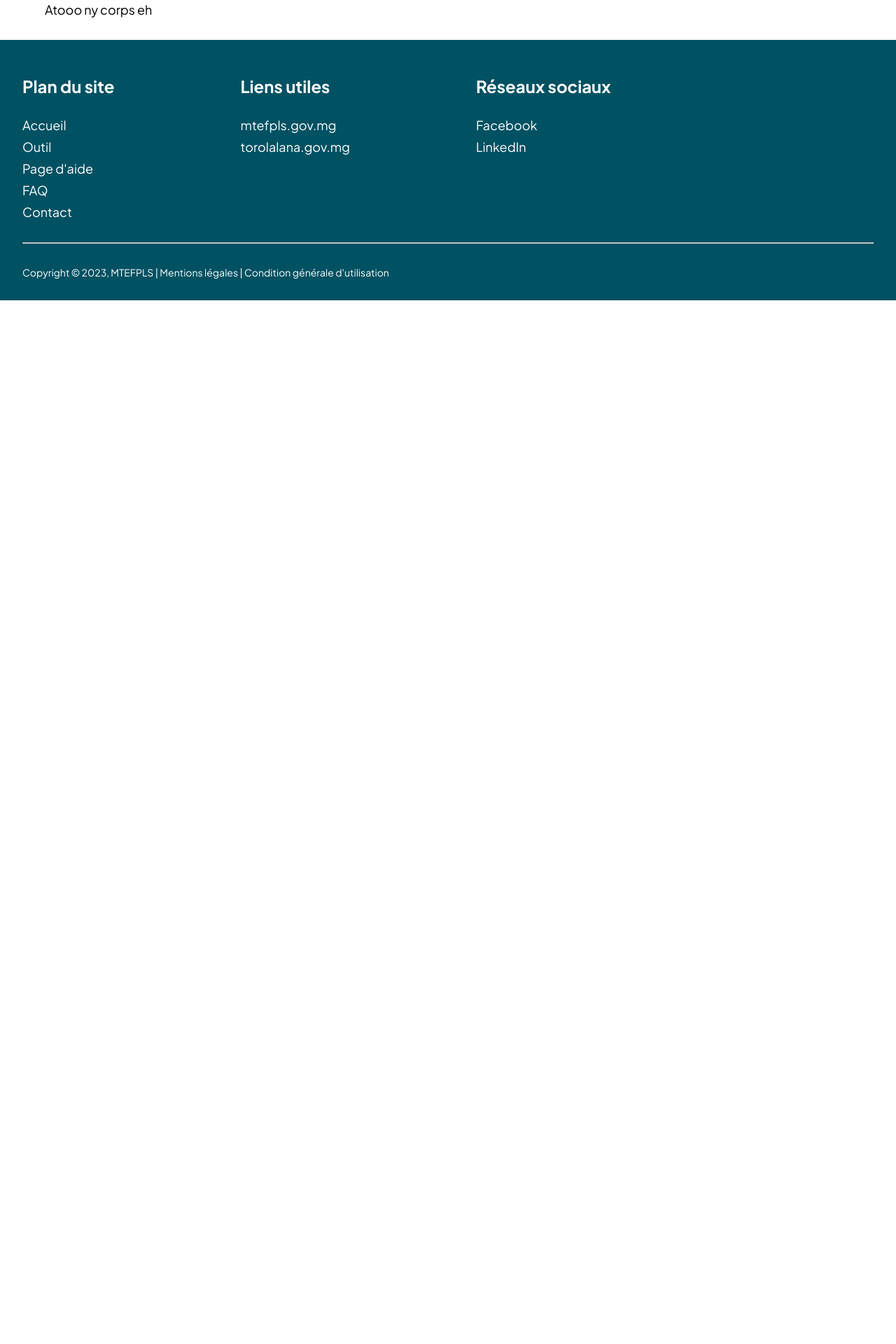
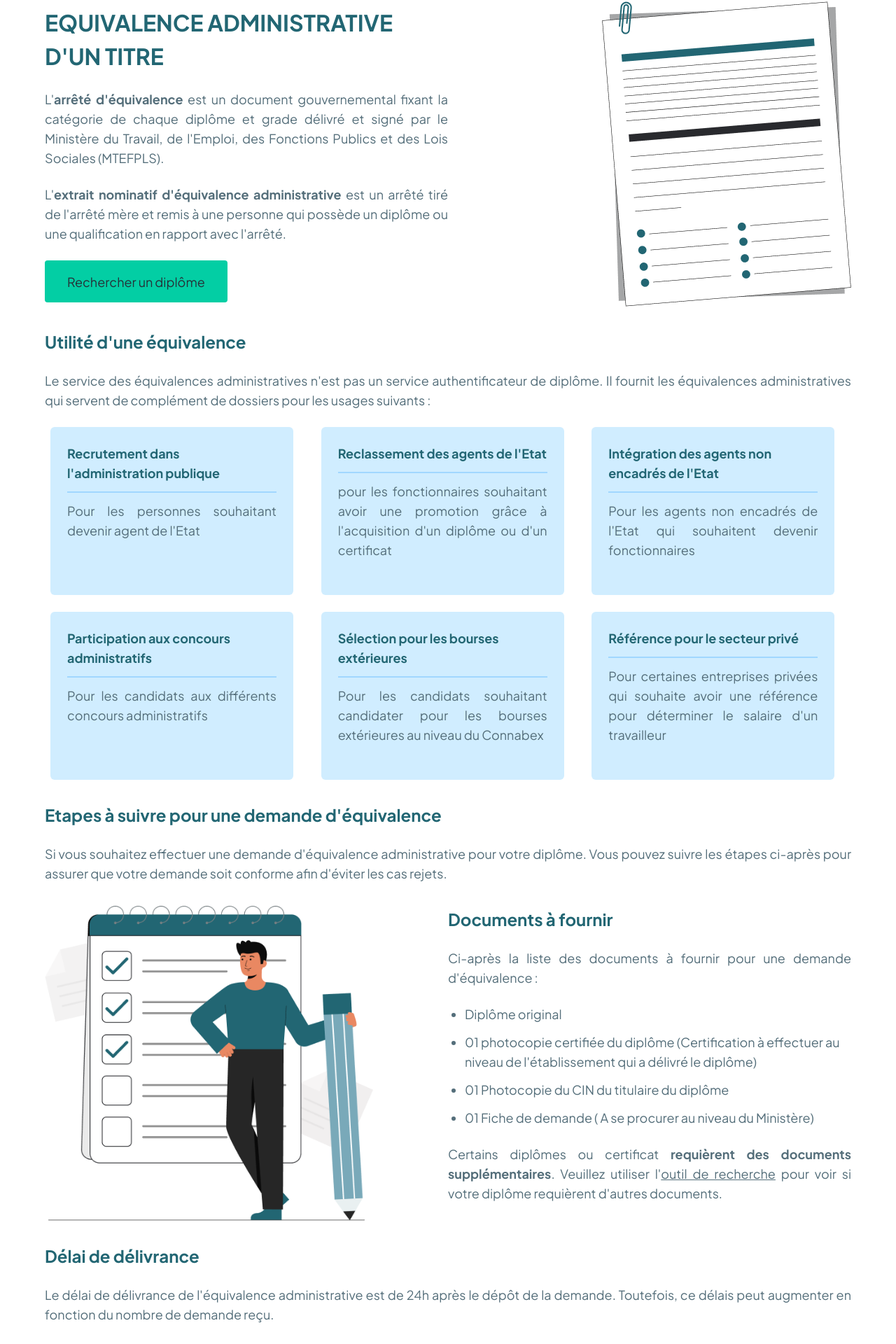
Before and after one commit to fanasinany/admin-equiv, a Next.js app: page / in a window 1280 px wide. Shown: the part 193-2113 px from the top of the page at 70% size. Before the commit the page ends 800 px from the top, so only its background shows below. Built offline with nearby package versions, Linux system fonts and the light colour scheme.

Commit message:
feat: integration homepage

```diff
--- a/src/app/page.module.scss
+++ b/src/app/page.module.scss
@@ -0,0 +1,91 @@
+@import "../styles/variables";
+.description {
+  display: flex;
+  align-items: center;
+  & > * {
+    width: 50%;
+  }
+  & > div:last-child {
+    display: flex;
+    align-items: center;
+    justify-content: flex-end;
+  }
+
+  @media (max-width: 915px) {
+    & > div {
+      width: 100%;
+    }
+    & > div:last-child {
+      display: none;
+    }
+    .buttonSeachWrapper {
+      display: flex;
+      justify-content: end;
+    }
+  }
+}
+
+.utility {
+  & > div {
+    display: grid;
+    grid-template-columns: repeat(auto-fit, minmax(347px, 1fr));
+    grid-gap: 24px;
+    padding: 0 8px;
+    @media (max-width: 1250px) {
+      grid-template-columns: repeat(auto-fit, minmax(300px, 1fr));
+    }
+
+    @media (max-width: 1110px) {
+      display: flex;
+      flex-wrap: wrap;
+      gap: 24px;
+      justify-content: center;
+    }
+  }
+}
+
+.step {
+  .usedDocument {
+    display: flex;
+    align-items: center;
+    margin-top: 32px;
+    & > div {
+      width: 50%;
+      &:first-child {
+        display: flex;
+        align-items: flex-start;
+      }
+      @media (max-width: 1150px) {
+        width: 60%;
+        &:first-child {
+          width: 40%;
+          margin-right: 20px;
+          img {
+            width: 100%;
+            height: 100%;
+          }
+        }
+      }
+    }
+    p a {
+      text-decoration: underline;
+    }
+
+    ul li {
+      margin-left: 24px;
+      margin-bottom: 12px;
+    }
+
+    @media (max-width: 875px) {
+      & > div {
+        width: 100%;
+        &:first-child {
+          display: none;
+        }
+      }
+    }
+  }
+}
+
+.delay {
+}
--- a/src/app/page.tsx
+++ b/src/app/page.tsx
@@ -1,10 +1,119 @@
-import Image from 'next/image'
-import styles from './page.module.scss'
+import React from "react";
+import styles from "./page.module.scss";
+import Image from "next/image";
+import paper from "../components/Assets/Images/paper.png";
+import layer from "../components/Assets/Images/layer.png";
+import CardServiceEquivalence from "@/components/CardServiceEquivalence";
+import Link from "next/link";
 
-export default function Home() {
+const Home = () => {
   return (
-    <div>
-      Atooo ny corps eh
-    </div>
-  )
-}
+    <React.Fragment>
+      <section className={styles.description}>
+        <div>
+          <h1>EQUIVALENCE ADMINISTRATIVE D&apos;UN TITRE</h1>
+          <p>
+            L'<strong>arrêté d'équivalence</strong> est un document
+            gouvernemental fixant la catégorie de chaque diplôme et grade
+            délivré et signé par le Ministère du Travail, de l'Emploi, des
+            Fonctions Publics et des Lois Sociales (MTEFPLS).
+          </p>
+          <p>
+            L'<strong>extrait nominatif d'équivalence administrative</strong>{" "}
+            est un arrêté tiré de l'arrêté mère et remis à une personne qui
+            possède un diplôme ou une qualification en rapport avec l'arrêté.
+          </p>
+          <div className={styles.buttonSeachWrapper}>
+            <button className="green-button">Rechercher un diplôme</button>
+          </div>
+        </div>
+        <div>
+          <Image src={paper} alt="Paper" />
+        </div>
+      </section>
+      <section className={styles.utility}>
+        <h2>Utilité d&apos;une équivalence</h2>
+        <p>
+          Le service des équivalences administratives n&apos;est pas un service
+          authentificateur de diplôme. Il fournit les équivalences
+          administratives qui servent de complément de dossiers pour les usages
+          suivants :
+        </p>
+        <div>
+          <CardServiceEquivalence
+            title="Recrutement dans l'administration publique"
+            description="Pour les personnes souhaitant devenir agent de l'Etat"
+          />
+          <CardServiceEquivalence
+            title="Reclassement des agents de l'Etat"
+            description="pour les fonctionnaires souhaitant avoir une promotion grâce à l'acquisition d'un diplôme ou d'un certificat"
+          />
+          <CardServiceEquivalence
+            title="Intégration des agents non encadrés de l'Etat"
+            description="Pour les agents non encadrés de l'Etat qui souhaitent devenir fonctionnaires"
+          />
+          <CardServiceEquivalence
+            title="Participation aux concours administratifs"
+            description="Pour les candidats aux différents concours administratifs"
+          />
+          <CardServiceEquivalence
+            title="Sélection pour les bourses extérieures"
+            description="Pour les candidats souhaitant candidater pour les bourses extérieures au niveau du Connabex"
+          />
+          <CardServiceEquivalence
+            title="Référence pour le secteur privé"
+            description="Pour certaines entreprises privées qui souhaite avoir une référence pour déterminer le salaire d'un travailleur"
+          />
+        </div>
+      </section>
+      <section className={styles.step}>
+        <h2>Etapes à suivre pour une demande d&apos;équivalence</h2>
+        <p>
+          Si vous souhaitez effectuer une demande d&apos;équivalence
+          administrative pour votre diplôme. Vous pouvez suivre les étapes
+          ci-après pour assurer que votre demande soit conforme afin
+          d&apos;éviter les cas rejets.
+        </p>
+        <div className={styles.stepper}></div>
+        <div className={styles.usedDocument}>
+          <div>
+            <Image src={layer} alt="Doc" height={450} />
+          </div>
+          <div>
+            <h2>Documents à fournir</h2>
+            <p>
+              Ci-après la liste des documents à fournir pour une demande
+              d&apos;équivalence :
+            </p>
+            <ul>
+              <li>Diplôme original</li>
+              <li>
+                01 photocopie certifiée du diplôme (Certification à effectuer au
+                niveau de l'établissement qui a délivré le diplôme)
+              </li>
+              <li>01 Photocopie du CIN du titulaire du diplôme</li>
+              <li>
+                01 Fiche de demande ( A se procurer au niveau du Ministère)
+              </li>
+            </ul>
+            <p>
+              Certains diplômes ou certificat <strong>requièrent des documents
+              supplémentaires</strong>. Veuillez utiliser l'<Link href="#">outil de recherche</Link> pour voir
+              si votre diplôme requièrent d'autres documents.
+            </p>
+          </div>
+        </div>
+      </section>
+      <section className={styles.delay}>
+        <h2>Délai de délivrance</h2>
+        <p>
+          Le délai de délivrance de l&apos;équivalence administrative est de 24h
+          après le dépôt de la demande. Toutefois, ce délais peut augmenter en
+          fonction du nombre de demande reçu.
+        </p>
+      </section>
+    </React.Fragment>
+  );
+};
+
+export default Home;
--- /dev/null
+++ b/src/components/CardServiceEquivalence/index.tsx
@@ -0,0 +1,19 @@
+import React, { FC } from "react";
+import "./style.scss";
+
+interface CardServiceEquivalenceProps {
+    title: string;
+    description: string;
+}
+
+const CardServiceEquivalence:FC<CardServiceEquivalenceProps> = ({title, description}) => {
+  return (
+    <div className="card-service_wrapper">
+      <h3>{title}</h3>
+      <hr />
+      <p>{description}</p>
+    </div>
+  );
+};
+
+export default CardServiceEquivalence;
--- /dev/null
+++ b/src/components/CardServiceEquivalence/style.scss
@@ -0,0 +1,33 @@
+@import "../../styles/variables";
+
+.card-service_wrapper {
+  background-color: $blue-sky;
+  min-height: 240px;
+  padding: 24px;
+  max-width: 347px;
+  border-radius: 6px;
+
+  h3 {
+    color: $green-secondary;
+    font-weight: 700;
+    font-size: 18px;
+  }
+
+  p {
+    margin: 0;
+  }
+
+  hr {
+    margin: 12px 0;
+    border: 1px solid #a1d7ff;
+  }
+
+  @media (max-width: 1250px) {
+    max-width: 300px;
+  }
+
+  @media (max-width: 1110px) {
+    max-width: calc(50% - 24px);
+    width: calc(50% - 24px);
+  }
+}
--- a/src/components/Footer/style.scss
+++ b/src/components/Footer/style.scss
@@ -22,7 +22,7 @@ footer {
             line-height: 36px;
             margin-bottom: 26px;
             margin-top: 0;
-            @media (max-width: 780px) {
+            @media (max-width: $mobile-breakpoint) {
               font-size: 18px;
               margin-bottom: 18px;
             }
--- a/src/components/Header/style.scss
+++ b/src/components/Header/style.scss
@@ -72,7 +72,7 @@
     @media (max-width: 1310px) {
       @include fit-container;
     }
-    @media (max-width: 780px) {
+    @media (max-width: $mobile-breakpoint) {
       margin-top: 0;
       height: 60px;
       ul {
@@ -84,7 +84,7 @@
 
 .burger-menu {
   display: none;
-  @media (max-width: 780px) {
+  @media (max-width: $mobile-breakpoint) {
     display: block;
   }
 }
@@ -95,7 +95,7 @@
   .title-mobile {
     display: none;
   }
-  @media (max-width: 780px) {
+  @media (max-width: $mobile-breakpoint) {
     img {
       height: 38px;
       width: 46px;
--- a/src/styles/_variables.scss
+++ b/src/styles/_variables.scss
@@ -1,11 +1,15 @@
 $green-primary: #005162;
 $green-secondary: #226673;
+$text-color: #546E7A;
+$blue-sky: #D0EDFF;
+$mobile-breakpoint : 780px;
+
 
 @mixin fit-container {
   max-width: unset;
   width: 100%;
   padding: 0 32px;
-  @media(max-width: 780px){
+  @media(max-width: $mobile-breakpoint){
     padding: 0 18px;
   }
 }
--- a/src/styles/globals.scss
+++ b/src/styles/globals.scss
@@ -1,22 +1,29 @@
 @import url("https://fonts.googleapis.com/css2?family=Plus+Jakarta+Sans:ital,wght@0,200;0,300;0,400;0,500;0,600;0,700;0,800;1,200;1,300;1,400;1,500;1,600;1,700;1,800&display=swap");
+@import "./variables";
 
 html,
 body {
   font-family: "Plus Jakarta Sans", sans-serif;
   font-size: 18px;
-
-  @media(max-width: 780px){
+  color: $text-color;
+  line-height: 28px;
+  @media (max-width: $mobile-breakpoint) {
     font-size: 14px;
+    line-height: 20px;
   }
 }
 
-main{
+main {
   max-width: 1133px;
   margin: 32px auto 32px auto;
   @media (max-width: 1310px) {
     max-width: unset;
     width: 100%;
     padding: 0 64px;
+  }
+
+  @media (max-width: $mobile-breakpoint) {
+    padding: 0 32px;
   }
 }
 
@@ -30,3 +37,59 @@ a {
   color: inherit;
   text-decoration: none;
 }
+
+p {
+  margin: 24px 0;
+  text-align: justify;
+}
+
+section {
+  margin-bottom: 32px;
+}
+
+h1 {
+  font-style: normal;
+  font-weight: 700;
+  font-size: 32px;
+  line-height: 48px;
+  color: $green-secondary;
+  text-transform: uppercase;
+  @media (max-width: $mobile-breakpoint) {
+    font-size: 18px;
+    line-height: 28px;
+  }
+}
+
+h2 {
+  font-weight: 700;
+  font-size: 24px;
+  line-height: 36px;
+  color: $green-secondary;
+  @media (max-width: $mobile-breakpoint) {
+    font-size: 18px;
+    line-height: 28px;
+  }
+}
+
+.green-button {
+  background: #03cea4;
+  border-radius: 4px;
+  height: 60px;
+  text-align: center;
+  border: none;
+  padding: 16px 32px;
+  color: #263238;
+  font-family: "Plus Jakarta Sans";
+  font-size: 18px;
+  cursor: pointer;
+  display: flex;
+  align-items: center;
+  justify-content: center;
+
+  @media (max-width: $mobile-breakpoint) {
+    height: 40px;
+    font-size: 14px;
+    width: 180px;
+    padding: 0;
+  }
+}
```
Also changed, not shown: src/components/Assets/Images/layer.png (added), src/components/Assets/Images/paper.png (added).
